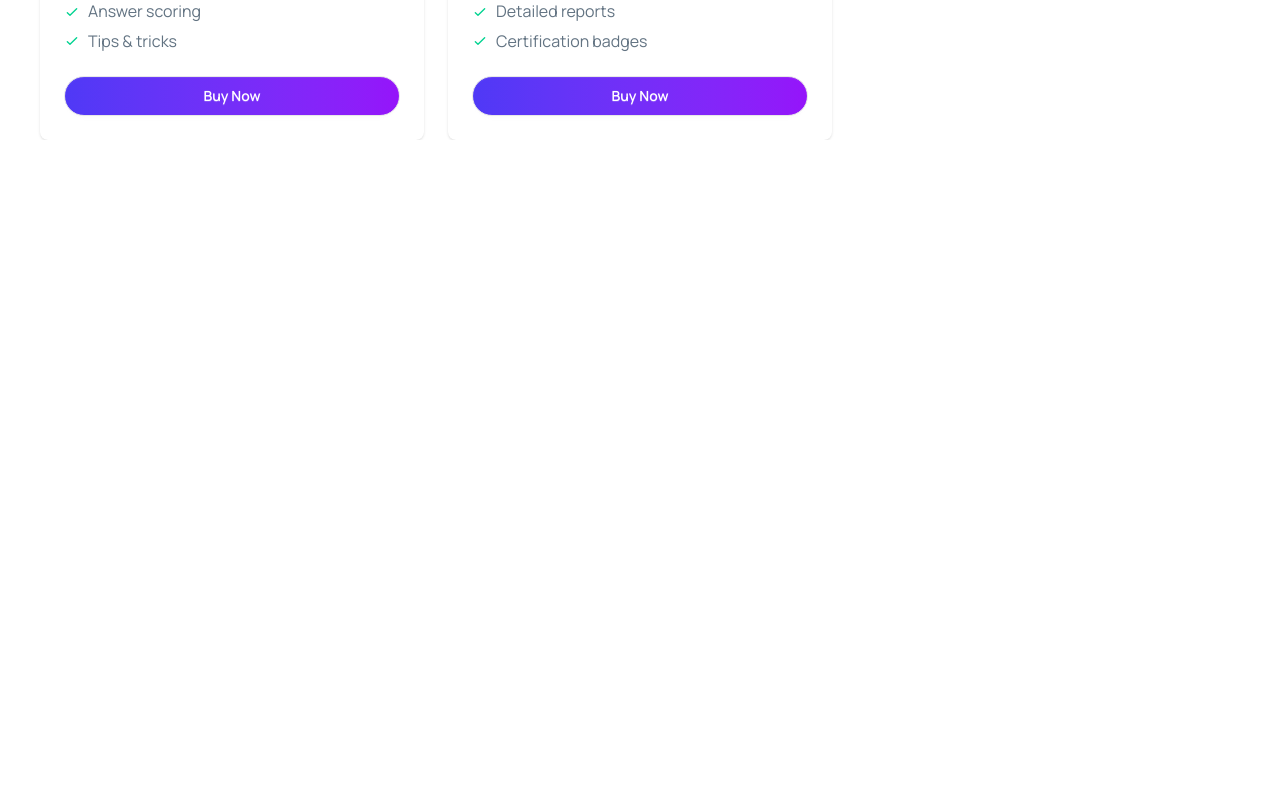
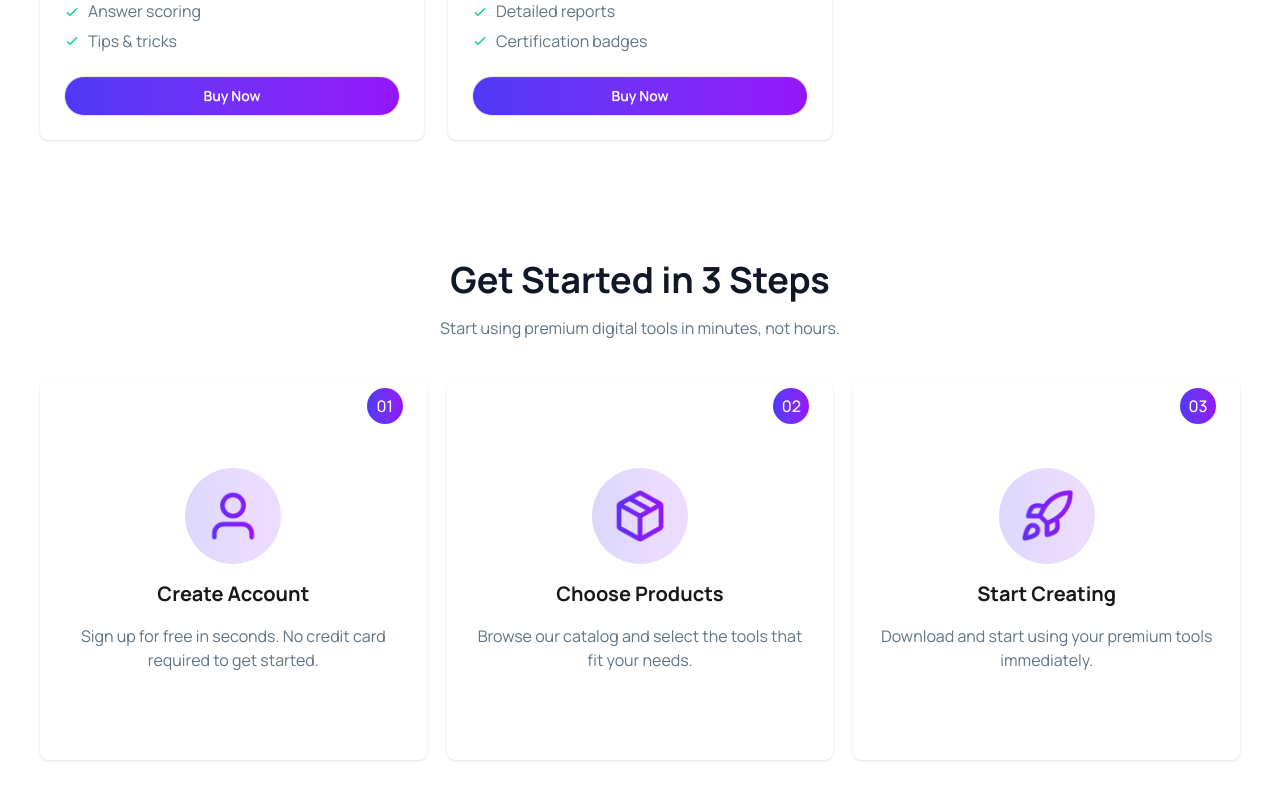
Before and after one commit to nahidforever/B13-Assignment-06, a React (Vite) app: page / in a window 1280 px wide. Shown: the part 2619-3419 px from the top of the page. Before the commit the page ends 2759 px from the top, so only its background shows below. Built offline with nearby package versions, Linux system fonts and the light colour scheme.

Commit message:
Design Steps Section

```diff
--- a/src/App.jsx
+++ b/src/App.jsx
@@ -5,6 +5,7 @@ import NavBar from "./components/NavBar";
 import Stats from "./components/Stats";
 import Tools from "./components/Tools";
 import Cart from "./components/Cart";
+import Steps from "./components/Steps";
 
 const fetchTools = async () => {
   const res = await fetch("/tools.json");
@@ -66,6 +67,8 @@ function App() {
       )}
 
       {activeTab === "cart" && <Cart carts={carts} setCarts={setCarts}></Cart>}
+
+      <Steps></Steps>
     </>
   );
 }
--- /dev/null
+++ b/src/components/Steps.jsx
@@ -0,0 +1,108 @@
+import React from "react";
+import UserImage from "../assets/user.png";
+import PackageImage from "../assets/package.png";
+import RocketImage from "../assets/rocket.png";
+
+const Steps = () => {
+  return (
+    <div className="max-w-300 mx-auto mt-30">
+      <div className="text-center">
+        <h2 className="text-4xl font-bold text-[#101727]">
+          Get Started in 3 Steps
+        </h2>
+        <p className="text-[#627382] mt-4">
+          Start using premium digital tools in minutes, not hours.
+        </p>
+      </div>
+
+      <div className="grid md:grid-cols-3 gap-5 mt-10 mb-30">
+        <div className="shadow-sm rounded-lg py-22 px-6">
+          <div className="flex justify-end">
+            <span className=" -mt-20 w-9 h-9 flex items-center justify-center rounded-full bg-linear-to-r from-[#4F39F6] to-[#9514FA] text-white font-medium">
+              01
+            </span>
+          </div>
+
+          <div className="flex items-center justify-center">
+            <div className=" flex items-center justify-center w-24 h-24 rounded-full bg-linear-to-r from-[#4F39F6]/20 to-[#9514FA]/15">
+              <img
+                src={UserImage}
+                alt=""
+                className=" w-14 h-14 object-cover"
+              />
+            </div>
+          </div>
+
+          <div className="text-center pt-4">
+            <h3 className="text-xl font-bold">Create Account</h3>
+          </div>
+
+          <div className="text-center pt-4">
+            <p className="text-[#627382] ">
+              Sign up for free in seconds. No credit card required to get
+              started.
+            </p>
+          </div>
+        </div>
+
+        <div className="shadow-sm rounded-lg py-22 px-6">
+          <div className="flex justify-end">
+            <span className=" -mt-20 w-9 h-9 flex items-center justify-center rounded-full bg-linear-to-r from-[#4F39F6] to-[#9514FA] text-white font-medium">
+              02
+            </span>
+          </div>
+
+          <div className="flex items-center justify-center">
+            <div className=" flex items-center justify-center w-24 h-24 rounded-full bg-linear-to-r from-[#4F39F6]/20 to-[#9514FA]/15">
+              <img
+                src={PackageImage}
+                alt=""
+                className=" w-14 h-14 object-cover"
+              />
+            </div>
+          </div>
+
+          <div className="text-center pt-4">
+            <h3 className="text-xl font-bold">Choose Products</h3>
+          </div>
+
+          <div className="text-center pt-4">
+            <p className="text-[#627382] ">
+              Browse our catalog and select the tools that fit your needs.
+            </p>
+          </div>
+        </div>
+
+        <div className="shadow-sm rounded-lg py-22 px-6">
+          <div className="flex justify-end">
+            <span className=" -mt-20 w-9 h-9 flex items-center justify-center rounded-full bg-linear-to-r from-[#4F39F6] to-[#9514FA] text-white font-medium">
+              03
+            </span>
+          </div>
+
+          <div className="flex items-center justify-center">
+            <div className=" flex items-center justify-center w-24 h-24 rounded-full bg-linear-to-r from-[#4F39F6]/20 to-[#9514FA]/15">
+              <img
+                src={RocketImage}
+                alt=""
+                className=" w-14 h-14 object-cover"
+              />
+            </div>
+          </div>
+
+          <div className="text-center pt-4">
+            <h3 className="text-xl font-bold">Start Creating</h3>
+          </div>
+
+          <div className="text-center pt-4">
+            <p className="text-[#627382] ">
+              Download and start using your premium tools immediately.
+            </p>
+          </div>
+        </div>
+      </div>
+    </div>
+  );
+};
+
+export default Steps;
```
